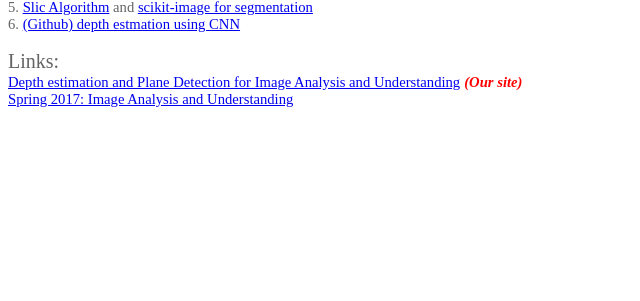
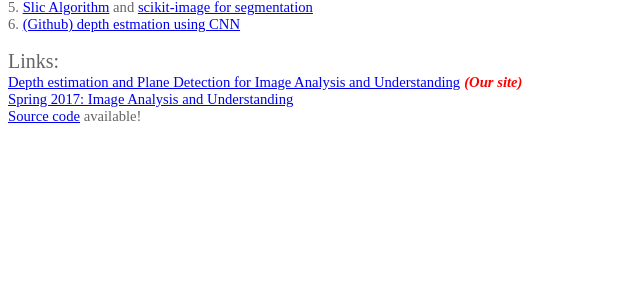
Before and after one commit to honey0920/depth-estimation-plane-detection, a Django app: page /demo/ in a window 1280 px wide. Shown: the part 209-510 px from the top of the page, without its empty margins (0-640 px from the left). Run offline with Django 3.2, Linux system fonts and the light colour scheme.

Commit message:
modifidy demo.html

```diff
--- a/templates/demo.html
+++ b/templates/demo.html
@@ -24,7 +24,8 @@
 	<span style="mso-spacerun:'yes'; color:#646464; font-size:15.0000pt; font-family:'Calibri Light';" >Links:<br></span>
 	<span style="mso-spacerun:'yes'; color:#646464; font-size:11.0000pt; font-family:'Calibri Light';" ><a href= http://itec.hust.edu.cn/~chenghn/project/Depth_Estimation/index.html> Depth estimation and Plane Detection for Image Analysis and Understanding</a></span>
 	<span style="mso-spacerun:'yes'; color:#FF0000; font-size:11.0000pt; font-weight:bold; font-family:'Calibri Light';" > <i>(Our site)</i></span><br>
-	<span style="mso-spacerun:'yes'; color:#646464; font-size:11.0000pt; font-family:'Calibri Light';" ><a href= http://lbmedia.ece.ucsb.edu/member/uweb/Teaching/website/index.htm> Spring 2017: Image Analysis and Understanding</a></span>
+	<span style="mso-spacerun:'yes'; color:#646464; font-size:11.0000pt; font-family:'Calibri Light';" ><a href= http://lbmedia.ece.ucsb.edu/member/uweb/Teaching/website/index.htm> Spring 2017: Image Analysis and Understanding</a></span><br>
+	<span style="mso-spacerun:'yes'; color:#646464; font-size:11.0000pt; font-family:'Calibri Light';" ><a href= https://github.com/honey0920/depth-estimation-plane-detection> Source code</a> available!</span>
 
 </body>
 </html>
```
